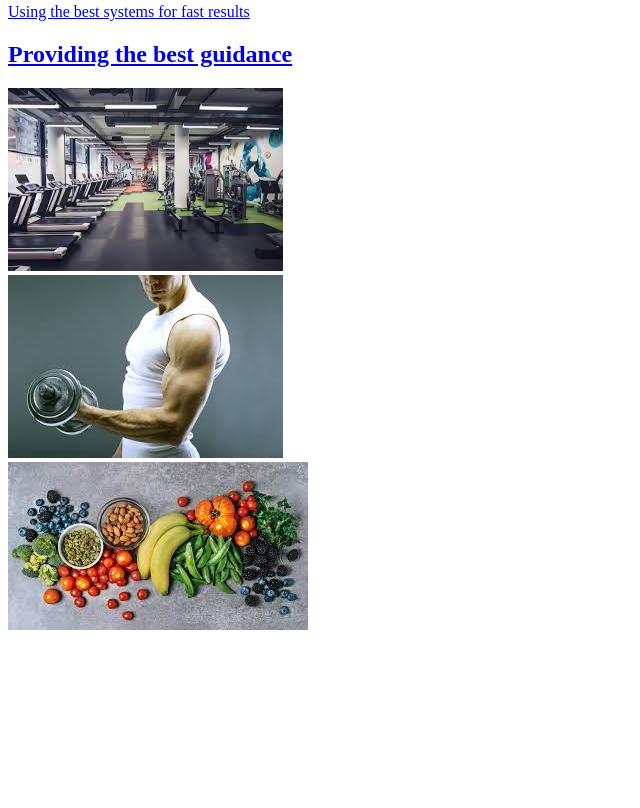
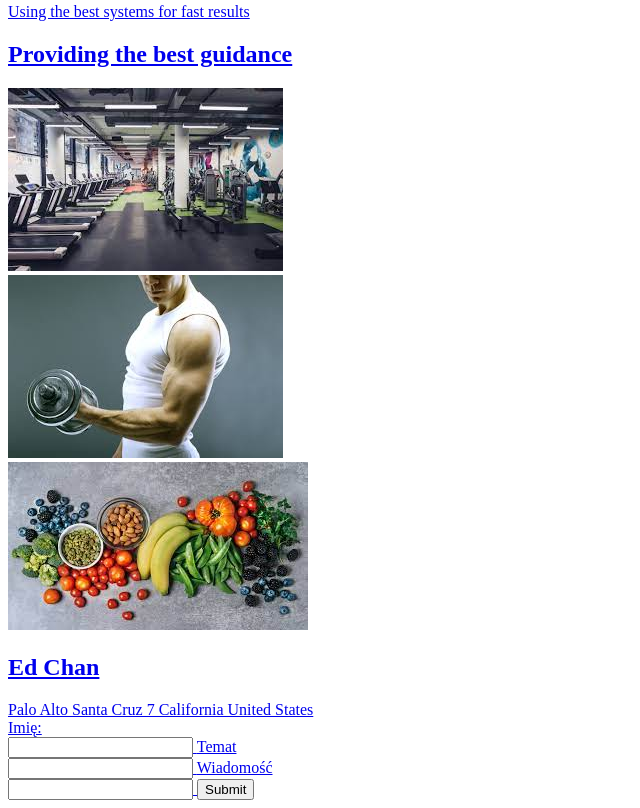
Before and after one commit to KasiaWad/html-prosta-strona, a plain HTML site: page index.html in a window 1280 px wide. Shown: the part 476-1284 px from the top of the page, without its empty margins (0-640 px from the left). Before the commit the page ends 1118 px from the top, so only its background shows below. Drawn offline with Linux system fonts and the light colour scheme.

Commit message:
sections-done

```diff
--- a/index.html
+++ b/index.html
@@ -48,6 +48,23 @@
             <img src="nutrition.jpg" alt="nutrition">
         </div>
     </section>
+    <section id="contact">
+        <h1>Ed Chan</h1>
+        <adress>
+            Palo Alto Santa Cruz 7
+            California
+            United States
+        </adress>
+        <form action="/action_page.php">
+            <label for="imie">Imię:</label><br>
+            <input type="text" name="imie" id="imie" required/>
+            <label for="temat">Temat</label><br>
+            <input type="text" name="temat" id="temat" required/>
+            <label for="wiadomosc">Wiadomość</label><br>
+            <input type="text" name="wiadomosc" id="wiadomosc" required/>
+            <input type="Submit">
+        </form>
+    </section>
 
 </body>
 </html>
```
